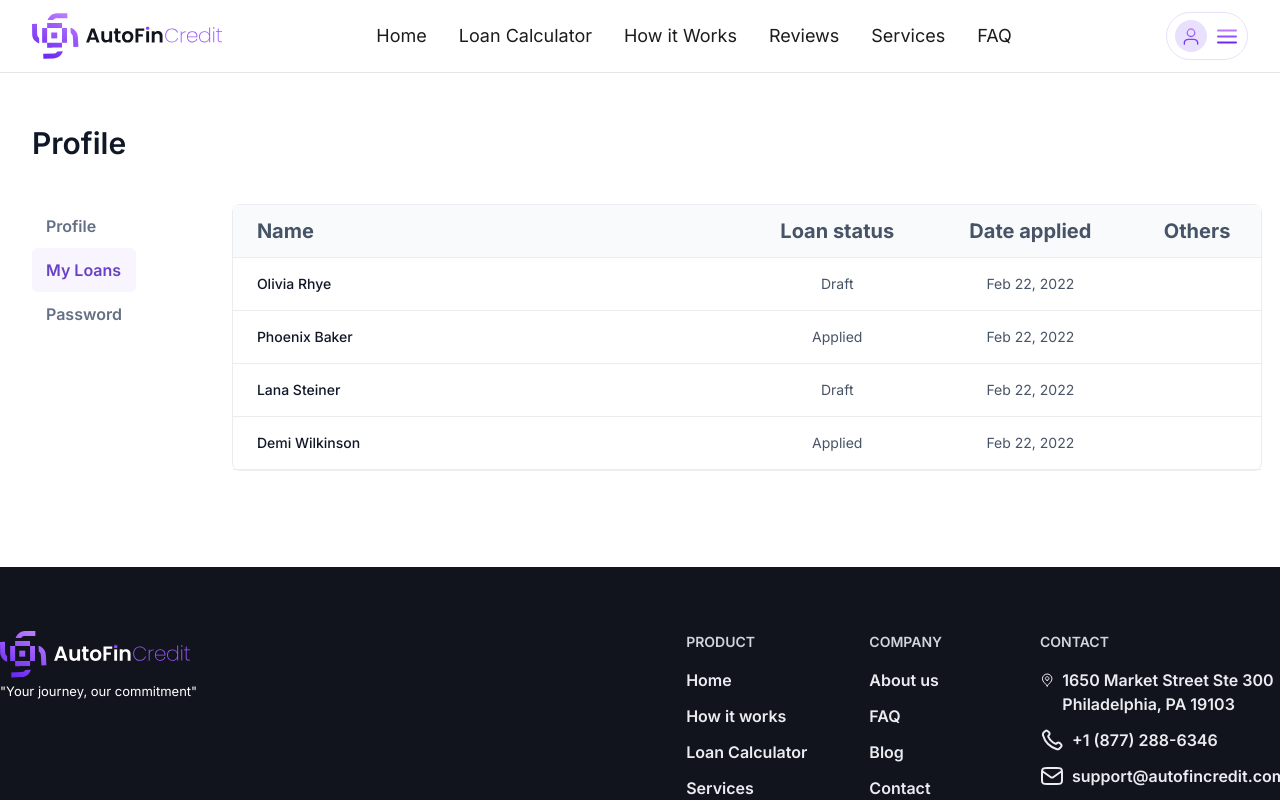
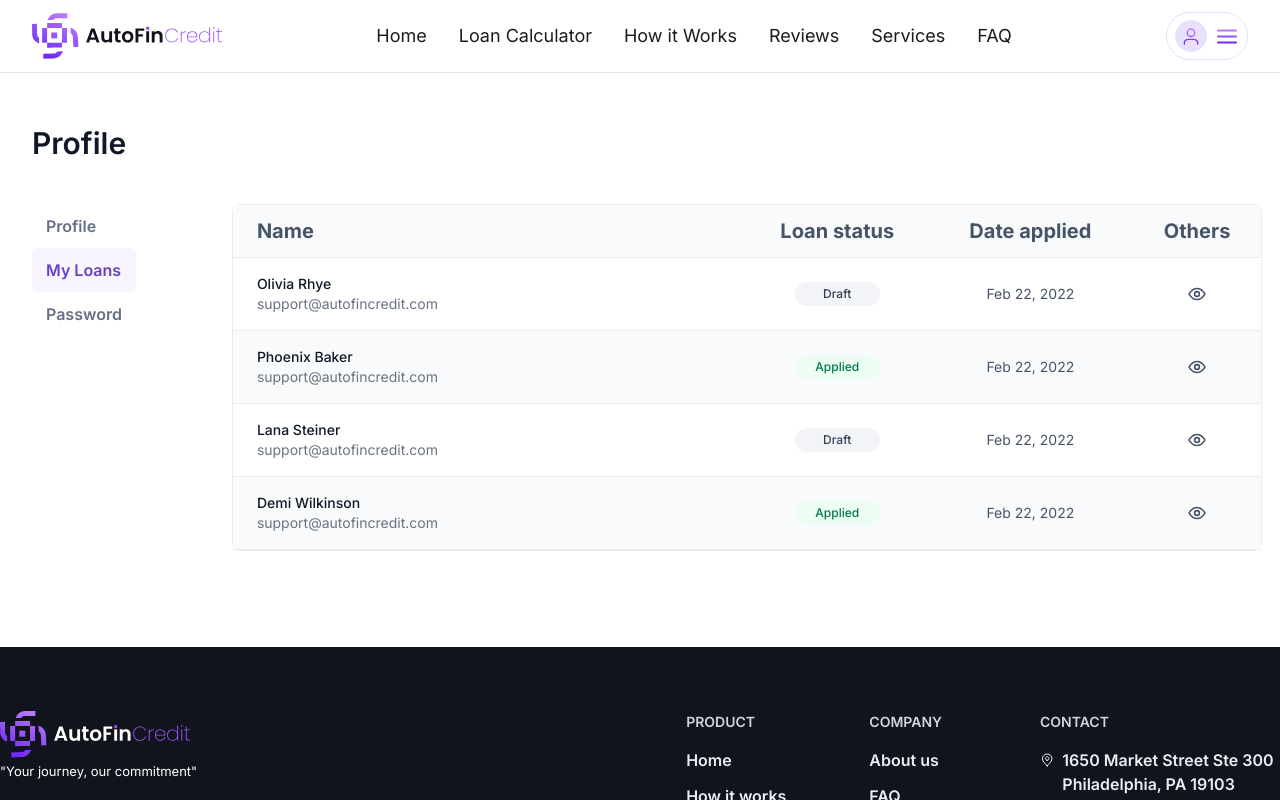
Before and after one commit to abu-kausar/autofin, a Next.js app: page /profile in a window 1280 px wide. Both pictures are taken after a click on the element "My Loans". Shown: the top 800 px of the page. Built offline with nearby package versions, Linux system fonts and the light colour scheme.

Commit message:
profile page added

```diff
--- a/src/app/globals.css
+++ b/src/app/globals.css
@@ -10,10 +10,12 @@ body,
 :root {
   --GR: linear-gradient(180deg, #BB7AFE 0%, #6825F5 100%);
   --Gray-50: #F9FAFB;
+  --Gray-100: #F2F4F7;
   --Gray-200: #EAECF0;
   --Gray-600: #475467;
   --Gray-700: #344054;
   --Gray-900: #101828;
+  --Success-50: #ECFDF3;
   --Success-700: #027A48;
 }
 
--- a/src/components/profile/MyLoanComponent.tsx
+++ b/src/components/profile/MyLoanComponent.tsx
@@ -1,10 +1,5 @@
-import clsx, { type ClassValue } from 'clsx';
 import React from 'react'
-import { twMerge } from 'tailwind-merge';
-
-function cn(...inputs: ClassValue[]) {
-  return twMerge(clsx(inputs));
-}
+import { cn } from '../utils/utils';
 
 const MyLoanComponent = () => {
   const tableColumns = [
@@ -28,7 +23,7 @@ const MyLoanComponent = () => {
           <tr>
             {
               tableColumns.map((column) => (
-                <th key={column.accessor} className={cn("border-b border-gray-200 py-3 px-6", column.accessor === 'name' && 'text-left')}>
+                <th key={column.accessor} className={cn("border-b border-gray-200 py-3 px-6 whitespace-nowrap", column.accessor === 'name' && 'text-left')}>
                   {column.header}
                 </th>
               ))
@@ -48,17 +43,45 @@ const MyLoanComponent = () => {
           {tableRows &&
             tableRows.map((row, rowIndex) => (
               <React.Fragment key={rowIndex}>
-                <tr className="border-b border-gray-200">
-                  {tableColumns.map((column) => (
+                <tr className="border-b border-gray-200 even:bg-gray-50">
+                  {/* First column for name and email */}
+                  <td className="py-4 px-6 w-1/2">
+                    <div className="flex flex-col">
+                      <span className="font-medium text-gray-900">{row.name}</span>
+                      <span className="text-sm text-gray-500">{row.email}</span>
+                    </div>
+                  </td>
+
+                  <td className="py-1 px-12">
+                    <div
+                      className={cn(
+                        "px-2 py-1 rounded-full text-center text-xs font-medium",
+                        row.status === 'Applied'
+                          ? "bg-success-50 text-success-700"
+                          : "bg-gray-100 text-gray-700"
+                      )}
+                    >
+                      {row.status}
+                    </div>
+                  </td>
+
+                  {/* Other columns */}
+                  {tableColumns.slice(2, 3).map((column) => (
                     <td
                       key={column.accessor}
-                      className={cn("py-4 px-6", column.accessor === 'name' && "w-1/2 font-medium text-gray-900", column.accessor === 'date' && "w-1/5")}
+                      className={cn("py-4 px-6", column.accessor === 'date' && "w-1/5")}
                     >
-                      <div className={cn("flex items-center", column.accessor !=='name' && 'justify-center')}>
+                      <div className="flex items-center justify-center">
                         {row[column.accessor]}
                       </div>
                     </td>
                   ))}
+
+                  <td className="py-3 lg:py-6 px-[10px]">
+                    <div className="flex justify-center items-center cursor-pointer">
+                      <img src='/images/eye.svg' alt='eye' className='h-5 w-5'/>
+                    </div>
+                  </td>
                 </tr>
               </React.Fragment>
             ))}
--- a/src/components/profile/PasswordComponent.tsx
+++ b/src/components/profile/PasswordComponent.tsx
@@ -28,8 +28,8 @@ const PasswordComponent = () => {
             <input
               type='password'
               {...register('current_password', { required: 'Password is required' })}
-              placeholder="*******"
-              className='p-[10px_14px] border border-[#D0D5DD] rounded-[52px] outline-none focus:border-[#BB7AFE]'
+              placeholder="current password"
+              className='p-[10px_14px] h-11 border border-[#D0D5DD] rounded-[52px] outline-none focus:border-[#BB7AFE]'
             />
             {errors.current_password && <span className="text-red-500">{errors.current_password.message}</span>}
           </div>
@@ -39,7 +39,7 @@ const PasswordComponent = () => {
             <input
               type='password'
               {...register('new_password', { required: 'Password is required' })}
-              placeholder="*******"
+              placeholder="new password"
               className='p-[10px_14px] border border-[#D0D5DD] rounded-[52px] outline-none focus:border-[#BB7AFE]'
             />
             {errors.new_password && <span className="text-red-500">{errors.new_password.message}</span>}
@@ -50,7 +50,7 @@ const PasswordComponent = () => {
             <input
               type='password'
               {...register('confirm_password', { required: 'Password is required' })}
-              placeholder="*******"
+              placeholder="confirm password"
               className='p-[10px_14px] border border-[#D0D5DD] rounded-[52px] outline-none focus:border-[#BB7AFE]'
             />
             {errors.confirm_password && <span className="text-red-500">{errors.confirm_password.message}</span>}
--- a/src/components/profile/ProfileHeader.tsx
+++ b/src/components/profile/ProfileHeader.tsx
@@ -3,7 +3,7 @@ import React from 'react'
 const ProfileHeader = () => {
     return (
         <div className='w-full'>
-            <div className="bg-gradient-to-r from-indigo-500 via-purple-500 to-pink-500 rounded-lg h-[240px]">
+            <div className="bg-gradient-to-r from-[#FFB5D6] via-[#FFADF5] to-[#FFCFCB] rounded-lg h-[240px]">
             </div>
             <div className="-mt-16">
                 <div className="flex items-end w-full">
--- /dev/null
+++ b/src/components/utils/utils.ts
@@ -0,0 +1,6 @@
+import clsx, { type ClassValue } from "clsx";
+import { twMerge } from "tailwind-merge";
+
+export function cn(...inputs: ClassValue[]) {
+    return twMerge(clsx(inputs));
+}
--- a/tailwind.config.ts
+++ b/tailwind.config.ts
@@ -16,10 +16,12 @@ const config: Config = {
         bgBlack: '#12141D',
         primaryTextColor: '#1C1C1C',
         'gray-50': 'var(--Gray-50)',
+        'gray-100': 'var(--Gray-100)',
         'gray-200': 'var(--Gray-200)',
         'gray-600': 'var(--Gray-600)',
         'gray-700': 'var(--Gray-700)',
         'gray-900': 'var(--Gray-900)',
+        'success-50': 'var(--Success-50)',
         'success-700': 'var(--Success-700)',
       },
       backgroundImage: {
```
Also changed, not shown: public/images/eye.svg (added).
